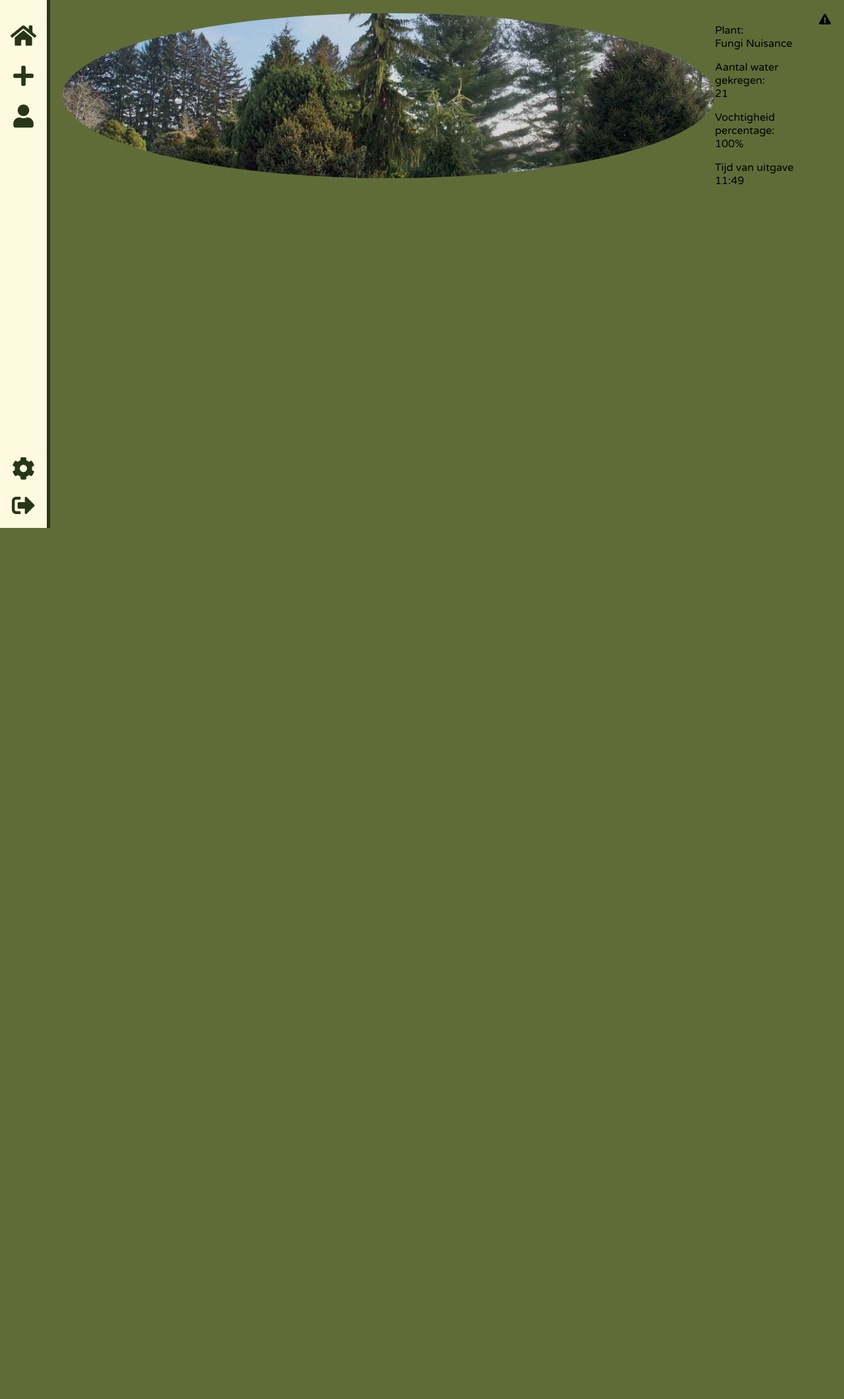
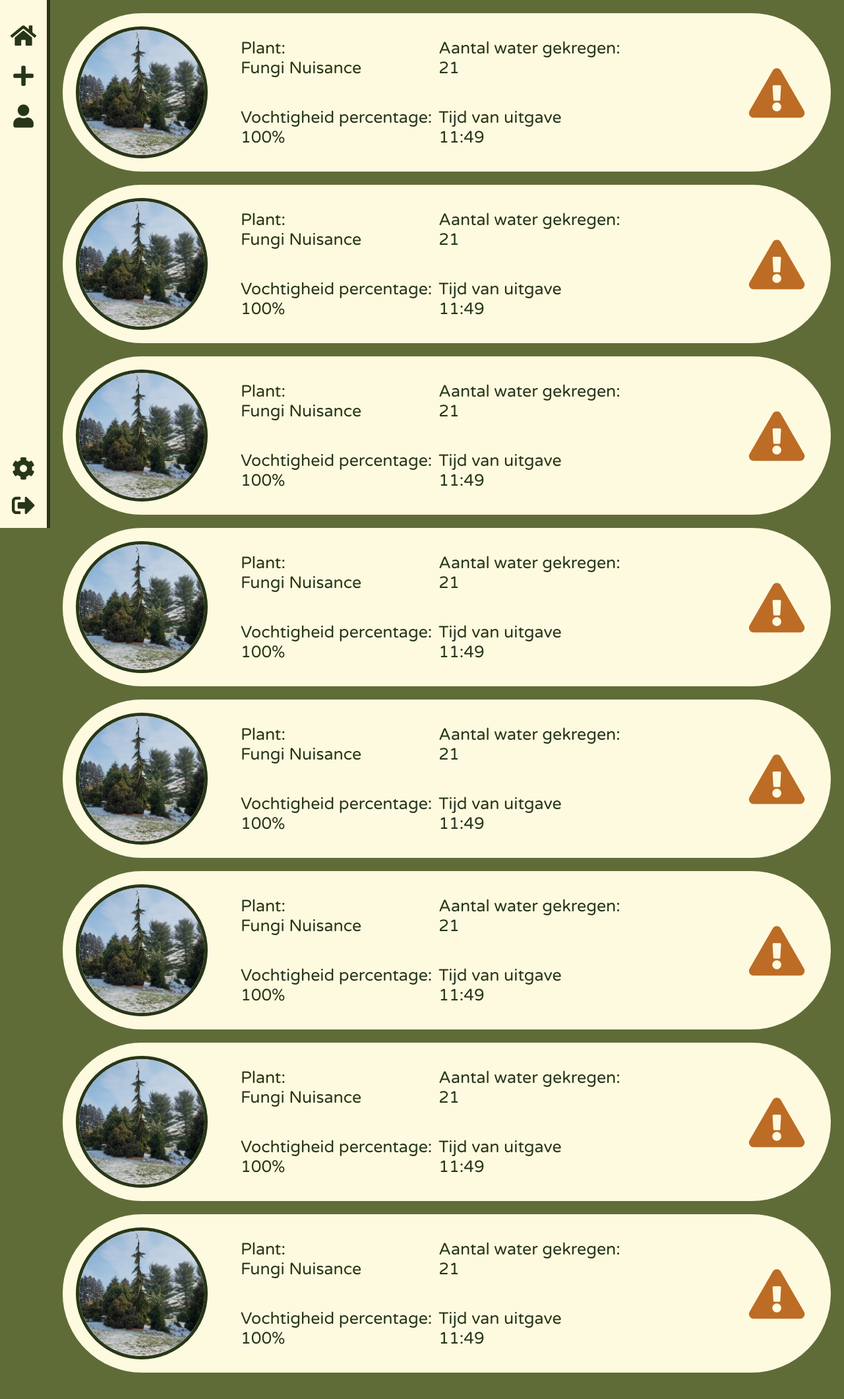
Before and after one commit to ChillsyOnGit/FloraFlux, a PHP site: page / in a window 1280 px wide. Shown: the whole page at 66% size. Before the commit the page ends 800 px from the top, so only its background shows below. Run offline with PHP 8.4, Linux system fonts and the light colour scheme.

Commit message:
plantoverzicht gemaakt

```diff
--- a/css/plant-overview.css
+++ b/css/plant-overview.css
@@ -1,26 +1,48 @@
 .plant {
+    height: 200px;
     display: flex;
+    padding: 20px;
+    gap: 50px;
+    background-color: var(--white);
+    border-radius: 500px;
+    margin-bottom: 20px;
 }
 
 .plant-img {
-    position: relative;
-    width: 100%;
-    max-height: 250px; /* Maximum width */
-}
-
-.plant-img::after {
-    content: "";
-    display: block;
-    padding-bottom: 100%; /* Aspect ratio 1:1 */
+    height: 100%;
 }
 
 .plant-img img {
-    position: absolute;
-    top: 0;
-    left: 0;
-    width: 100%;
-    height: 100%;
+    height: 190px;
+    width: 190px;
     object-fit: cover;
-    object-position: 50% 50%;
     border-radius: 100%;
+    border: 5px solid var(--dark-green);
 }
+
+.plant-info {
+    display: grid;
+    grid-template-columns: repeat(2, 1fr);
+    grid-template-rows: repeat(2, auto);
+    gap: 10px;
+}
+
+.plant-info p {
+    margin: 0;
+    display: flex;
+    align-items: center;
+    font-size: 25px;
+    color: var(--dark-green);
+}
+
+.plant-warning {
+    display: flex;
+    align-items: center;
+    margin-left: auto;
+    margin-right: 20px;
+    }
+
+.plant-warning i {
+    font-size: 75px;
+    color: var(--dark-orange);
+    }
--- a/index.php
+++ b/index.php
@@ -17,6 +17,111 @@ require_once 'assets/sidebar.php'; ?>
             <i class="fas fa-exclamation-triangle"></i>
         </div>
     </div>
+
+    <div class="plant">
+        <div class="plant-img">
+            <img src="assets/images/plant.jpg" alt="plant">
+        </div>
+        <div class="plant-info">
+            <p>Plant:<br>Fungi Nuisance</p>
+            <p>Aantal water gekregen:<br>21</p>
+            <p>Vochtigheid percentage:<br>100%</p>
+            <p>Tijd van uitgave<br>11:49</p>
+        </div>
+        <div class="plant-warning">
+            <i class="fas fa-exclamation-triangle"></i>
+        </div>
+    </div>
+
+    <div class="plant">
+        <div class="plant-img">
+            <img src="assets/images/plant.jpg" alt="plant">
+        </div>
+        <div class="plant-info">
+            <p>Plant:<br>Fungi Nuisance</p>
+            <p>Aantal water gekregen:<br>21</p>
+            <p>Vochtigheid percentage:<br>100%</p>
+            <p>Tijd van uitgave<br>11:49</p>
+        </div>
+        <div class="plant-warning">
+            <i class="fas fa-exclamation-triangle"></i>
+        </div>
+    </div>
+
+    <div class="plant">
+        <div class="plant-img">
+            <img src="assets/images/plant.jpg" alt="plant">
+        </div>
+        <div class="plant-info">
+            <p>Plant:<br>Fungi Nuisance</p>
+            <p>Aantal water gekregen:<br>21</p>
+            <p>Vochtigheid percentage:<br>100%</p>
+            <p>Tijd van uitgave<br>11:49</p>
+        </div>
+        <div class="plant-warning">
+            <i class="fas fa-exclamation-triangle"></i>
+        </div>
+    </div>
+
+    <div class="plant">
+        <div class="plant-img">
+            <img src="assets/images/plant.jpg" alt="plant">
+        </div>
+        <div class="plant-info">
+            <p>Plant:<br>Fungi Nuisance</p>
+            <p>Aantal water gekregen:<br>21</p>
+            <p>Vochtigheid percentage:<br>100%</p>
+            <p>Tijd van uitgave<br>11:49</p>
+        </div>
+        <div class="plant-warning">
+            <i class="fas fa-exclamation-triangle"></i>
+        </div>
+    </div>
+
+    <div class="plant">
+        <div class="plant-img">
+            <img src="assets/images/plant.jpg" alt="plant">
+        </div>
+        <div class="plant-info">
+            <p>Plant:<br>Fungi Nuisance</p>
+            <p>Aantal water gekregen:<br>21</p>
+            <p>Vochtigheid percentage:<br>100%</p>
+            <p>Tijd van uitgave<br>11:49</p>
+        </div>
+        <div class="plant-warning">
+            <i class="fas fa-exclamation-triangle"></i>
+        </div>
+    </div>
+
+    <div class="plant">
+        <div class="plant-img">
+            <img src="assets/images/plant.jpg" alt="plant">
+        </div>
+        <div class="plant-info">
+            <p>Plant:<br>Fungi Nuisance</p>
+            <p>Aantal water gekregen:<br>21</p>
+            <p>Vochtigheid percentage:<br>100%</p>
+            <p>Tijd van uitgave<br>11:49</p>
+        </div>
+        <div class="plant-warning">
+            <i class="fas fa-exclamation-triangle"></i>
+        </div>
+    </div>
+
+    <div class="plant">
+        <div class="plant-img">
+            <img src="assets/images/plant.jpg" alt="plant">
+        </div>
+        <div class="plant-info">
+            <p>Plant:<br>Fungi Nuisance</p>
+            <p>Aantal water gekregen:<br>21</p>
+            <p>Vochtigheid percentage:<br>100%</p>
+            <p>Tijd van uitgave<br>11:49</p>
+        </div>
+        <div class="plant-warning">
+            <i class="fas fa-exclamation-triangle"></i>
+        </div>
+    </div>
 </section>
 </body>
 
```
